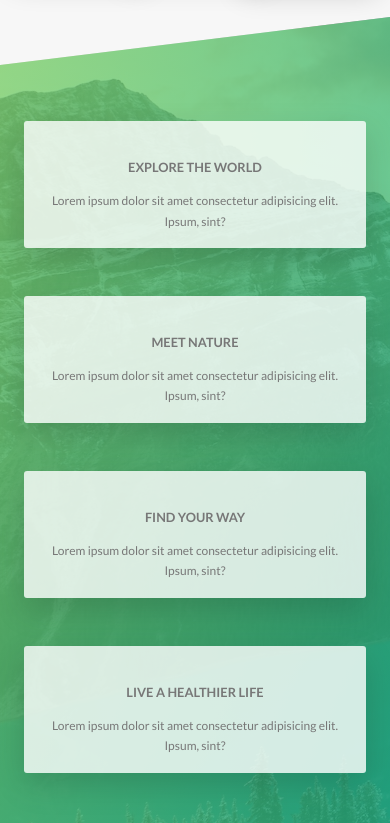
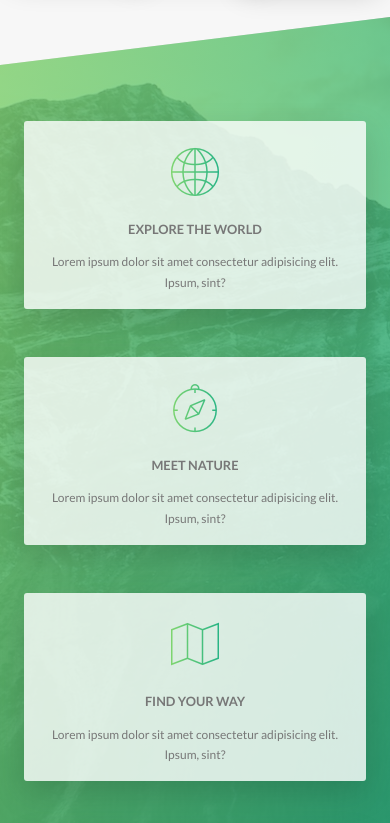
Before and after one commit to veselinn16/veselinn16.github.io, a website: page index.html in a window 390 px wide. Shown: the part 1360-2183 px from the top of the page. Drawn offline with Linux system fonts and the light colour scheme.

Commit message:
Edit card media queries

```diff
--- a/css/styles.css
+++ b/css/styles.css
@@ -411,7 +411,7 @@
   .card__price-value {
     font-size: 6rem;
     font-weight: 100; }
-  @media only screen and (max-width: 56.25em) {
+  @media only screen and (max-width: 56.25em), only screen and (hover: none) {
     .card {
       height: auto;
       border-radius: 3px;
--- a/index.html
+++ b/index.html
@@ -6,7 +6,7 @@
 
         <link href="https://fonts.googleapis.com/css?family=Lato:100,300,400,700,900" rel="stylesheet">
 
-        <!-- <link rel="stylesheet" href="css/icon-font.css"> -->
+        <link rel="stylesheet" href="css/icon-font.css">
         <link rel="stylesheet" href="css/style.css">
         <link rel="shortcut icon" type="image/png" href="img/favicon.png">
 
--- a/sass/components/_card.scss
+++ b/sass/components/_card.scss
@@ -154,7 +154,8 @@
         font-weight: 100;
     }
 
-    @include respond(tab-port) {
+    // apply these style 1) if the device screen is smaller than 56.25em or when we're using a touch device
+       @media only screen and (max-width: 56.25em), only screen and (hover: none) {
         height: auto;
         border-radius: 3px;
         background-color: $color-white;
```
Also changed, not shown: css/style.css.
